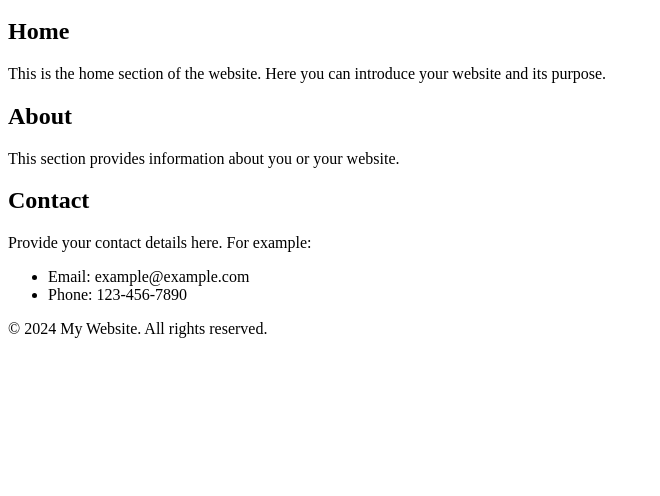
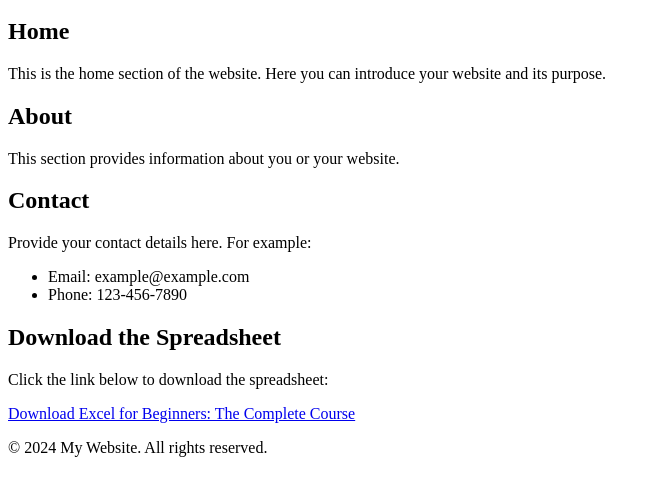
Before and after one commit to MiltonFlusk/Milton, a plain HTML site: page index.html in a window 1280 px wide. Shown: the part 136-632 px from the top of the page, without its empty margins (0-660 px from the left). Drawn offline with Linux system fonts and the light colour scheme.

Commit message:
Update index.html

```diff
--- a/index.html
+++ b/index.html
@@ -39,6 +39,14 @@
                 <li>Phone: 123-456-7890</li>
             </ul>
         </section>
+        <section id="spreadsheet">
+    <h2>Download the Spreadsheet</h2>
+    <p>Click the link below to download the spreadsheet:</p>
+    <a href="Excel%20for%20Beginners-%20The%20Complete%20Course.xlsx" download>
+        Download Excel for Beginners: The Complete Course
+    </a>
+</section>
+
     </main>
 
     <footer>
```
